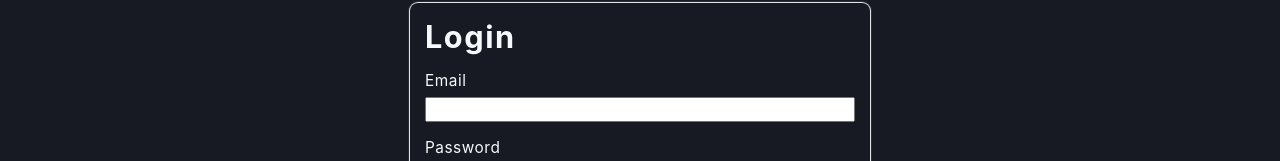
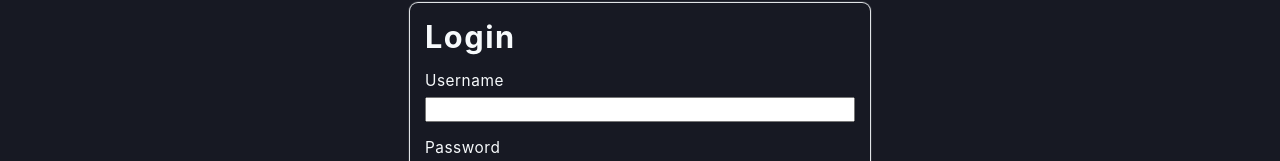
Before and after one commit to reimarrosas/personal-website, a Next.js app: page /admin/login in a window 1280 px wide. Shown: the part 122-283 px from the top of the page. Built offline with nearby package versions, Linux system fonts and the light colour scheme.

Commit message:
Implemented authorization on add-projects

```diff
--- /dev/null
+++ b/context/LoginProvider.tsx
@@ -0,0 +1,25 @@
+import { createContext, useState } from "react";
+
+type StateContext<T> = {
+  state: T;
+  setState: (t: T) => void;
+};
+
+export const LoginContext = createContext<StateContext<boolean>>({
+  state: false,
+  setState: (b: boolean) => {},
+});
+
+const LoginProvider: React.FC = ({ children }) => {
+  const [isLoggedIn, setIsLoggedIn] = useState(false);
+
+  return (
+    <LoginContext.Provider
+      value={{ state: isLoggedIn, setState: setIsLoggedIn }}
+    >
+      {children}
+    </LoginContext.Provider>
+  );
+};
+
+export default LoginProvider;
--- a/pages/_app.tsx
+++ b/pages/_app.tsx
@@ -1,12 +1,15 @@
 import "../styles/globals.css";
 import type { AppProps } from "next/app";
 import CustomHead from "../components/Head";
+import LoginProvider from "../context/LoginProvider";
 
 function MyApp({ Component, pageProps }: AppProps) {
   return (
     <>
       <CustomHead />
-      <Component {...pageProps} />
+      <LoginProvider>
+        <Component {...pageProps} />
+      </LoginProvider>
     </>
   );
 }
--- a/pages/admin/login.tsx
+++ b/pages/admin/login.tsx
@@ -1,26 +1,71 @@
 import { NextPage } from "next";
-import { FormEvent, useState } from "react";
+import { useRouter } from "next/router";
+import {
+  FormEvent,
+  SyntheticEvent,
+  useContext,
+  useEffect,
+  useState,
+} from "react";
 
 import Header from "../../components/Header/Header";
+import { LoginContext } from "../../context/LoginProvider";
 import styles from "../../styles/Admin/Login.module.css";
 
 const Login: NextPage = () => {
-  const [email, setEmail] = useState("");
+  const { state: isLoggedIn, setState: setIsLoggedIn } =
+    useContext(LoginContext);
+  const router = useRouter();
+
+  const [username, setEmail] = useState("");
   const [password, setPassword] = useState("");
+  const [isValid, setIsValid] = useState(true);
+
+  useEffect(() => {
+    if (isLoggedIn) {
+      router.push("/admin/add-projects");
+    }
+  }, [isLoggedIn]);
+
+  const handleSubmit = async (evt: SyntheticEvent) => {
+    evt.preventDefault();
+
+    console.log({ username, password });
+
+    const res = await fetch("/api/login", {
+      body: JSON.stringify({
+        username,
+        password,
+      }),
+      headers: { "Content-Type": "application/json" },
+      method: "POST",
+    });
+    if (res.ok) {
+      setIsValid(true);
+      setIsLoggedIn(true);
+    } else {
+      setIsValid(false);
+    }
+  };
 
   return (
     <>
       <Header />
       <main className={styles.main}>
-        <form className={styles.form}>
+        <form className={styles.form} onSubmit={handleSubmit}>
           <h1 className={styles.title}>Login</h1>
+          {!isValid && (
+            <div className={styles.valid}>
+              <span>Username or Password Invalid!</span>
+            </div>
+          )}
           <div className={styles.formGroup}>
-            <label htmlFor="email">Email</label>
+            <label htmlFor="username">Username</label>
             <input
-              type="email"
-              name="email"
-              id="email"
-              value={email}
+              type="text"
+              name="username"
+              id="username"
+              value={username}
               onChange={(evt: FormEvent<HTMLInputElement>) =>
                 setEmail(evt.currentTarget.value)
               }
--- a/styles/Admin/Login.module.css
+++ b/styles/Admin/Login.module.css
@@ -18,6 +18,11 @@
 
 .title {
   margin-block: 0 0.5em;
+}
+
+.valid {
+  color: var(--clr-accent);
+  margin-block: 1em;
 }
 
 .formGroup > label {
```
Also changed, not shown: pages/admin/add-projects.tsx (+18 -1 lines).
